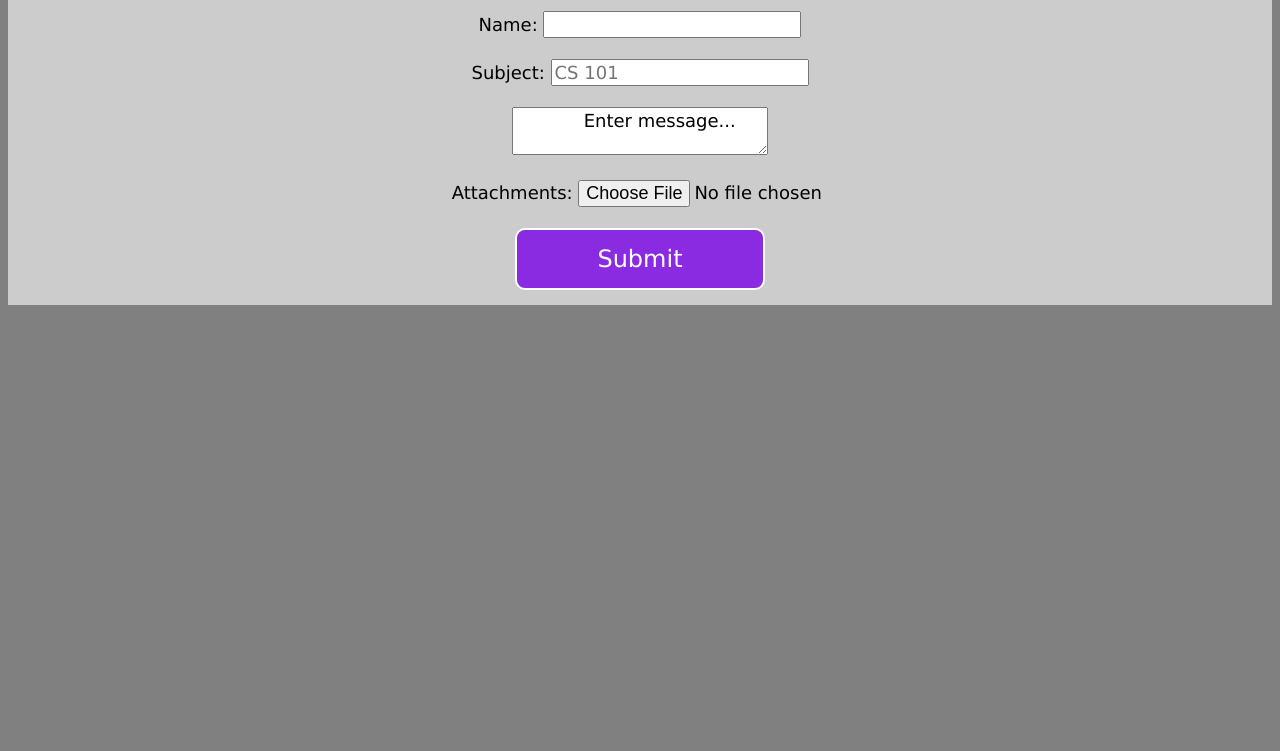
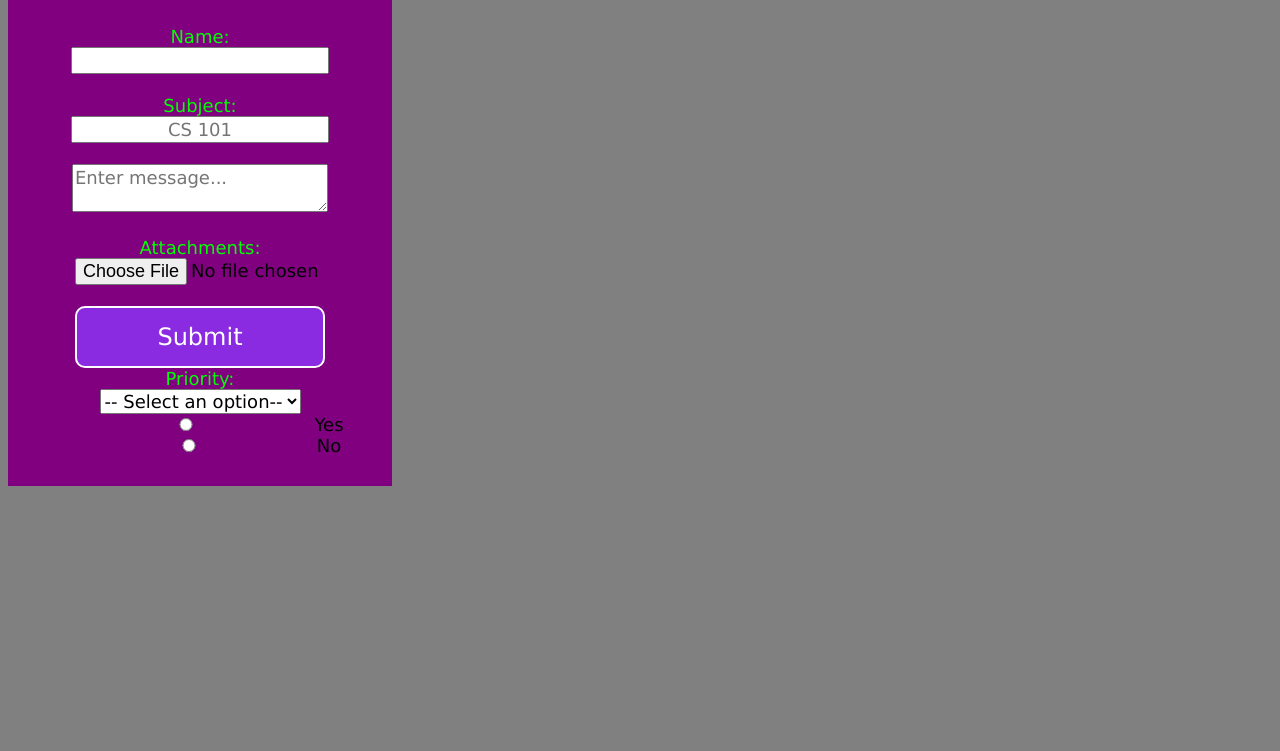
Before and after one commit to Boettcher-Jacob/Boettcher-Jacob.github.io, a plain HTML site: page contactme.html in a window 1280 px wide. Shown: the part 49-800 px from the top of the page. Drawn offline with Linux system fonts and the light colour scheme.

Commit message:
Update 9/27

```diff
--- a/contactme.html
+++ b/contactme.html
@@ -11,10 +11,12 @@
 <style>
     * {
         font-size: 18px;
-        font-family:Verdana, Geneva, Tahoma
+        font-family: Verdana, Geneva, Tahoma;
+        max-width: 400px
     }
     body{
         background-color: gray;
+        text-align: center;
     }
 
     #sbutton {
@@ -25,31 +27,57 @@
         padding: 15px;
         border-radius: 10px;
     }
+    .rqd{
+        color: red;
+        font-weight: normal;
 
-    input{ width: 250px;}
-    textarea{width:250px;}
-    form{ background-color: #ccc;
-        padding: 15px;
+    }
 
+    input{ width: 250px;
+         text-align: center;
+        }
+        flyup{
+            alignment: center;
+        }
+    textarea{width:250px;
+             max-width:250px;
+             min-width: 250px;
+    }
+    form{ background-color: purple;
+        padding: 30px 15px;
+
+    }
+    label{
+        color: lime;
     }
 </style>
 <body>
     <h1>Contact Me</h1>
-    <form action="#" method="post" style="text-align: center;">
-        <label for="myname">Name: <label>
-        <input type="text" name="myname" id="myname" required/><br/><br/>
+    <form action="#" method="post" style="text-alignment: center;" onsubmit="alert('Not implemented yet');">
+        <label for="myname">Name: <span class="rqd">  </label><br/>
+        <input type="text" name="myname" id="myname" required><br/><br/>
 
-        <label for="subject">Subject: </label>
-        <input type="text" name="subject" id="subject" placeholder="CS 101" required/><br/><br/>
+        <label for="subject">Subject: </label><br/>
+        <input type="text" name="subject" id="subject" placeholder="CS 101" required><br/><br/>
 
-        <textarea name="tbody" id="tbody" required>
-            Enter message...
+        <textarea name="tbody" id="tbody" placeholder="Enter message..." required></textarea>
+
         </textarea><br/><br/>
 
-        <label form="attach">Attachments: </label>
+        <label form="attach">Attachments: </label><br/>
         <input type="file" name="attach" id="attach"/><br/><br/>
 
-        <input type="submit" value="Submit" id="sbutton"/>
+        <input type="submit" value="Submit" id="sbutton"/><br/>
+    <label for="priority">Priority:</label><br/>
+    <select name="priority" id="priority" required>
+        <option disabled selected value>-- Select an option--</option>
+        <option value="low">Low</option>
+        <option value="med">Medium</option>
+        <option value="high">High</option>
+        <option value="crit">Critical</option>
+    </select>
+<input type="radio" name="flwup" id="flyup" value="yes"/>Yes
+<input type="radio" name="flwup" id="flyup" value="No"/>No
 
     </form>
 </body>
```
